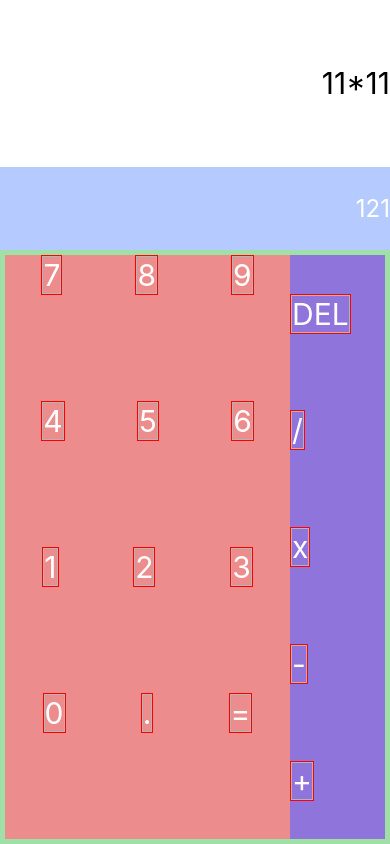
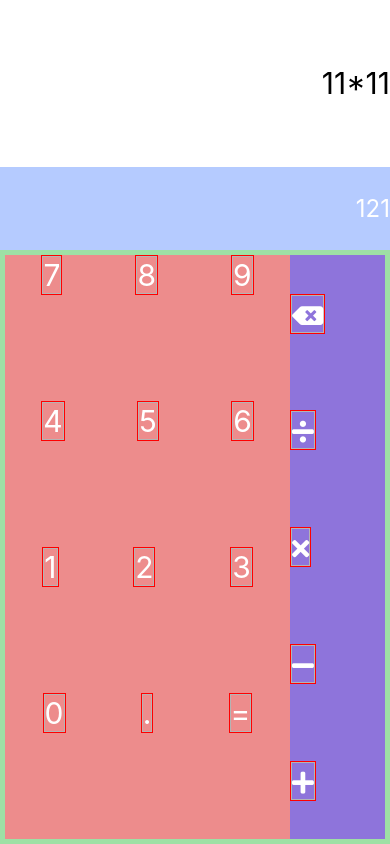
Before and after one commit to MatthieuNadeau96/RNCalculator, a React Native app: screen / in a window 390 px wide. Built offline with nearby package versions, Linux system fonts and the light colour scheme.

Commit message:
added FontAwesome icons to the operationkeys

```diff
--- a/App.js
+++ b/App.js
@@ -6,6 +6,7 @@ import {
 } from 'react-native'
 
 import Key from './src/components/Key'
+import FontAwesome5 from 'react-native-vector-icons/FontAwesome5'
 
 export default class App extends Component {
 
@@ -15,6 +16,12 @@ export default class App extends Component {
 
   render() {
     const { displayValue } = this.state
+    const backspace = (<FontAwesome5 name={'backspace'} size={25} />)
+    const divide = (<FontAwesome5 name={'divide'} size={25} />)
+    const times = (<FontAwesome5 name={'times'} size={25} />)
+    const plus = (<FontAwesome5 name={'plus'} size={25} />)
+    const minus = (<FontAwesome5 name={'minus'} size={25} />)
+    const equals = (<FontAwesome5 name={'equals'} size={25} />)
     return (
       <View style={styles.container}>
 
@@ -48,11 +55,11 @@ export default class App extends Component {
             </View>
           </View>
           <View style={styles.operationKeys}>
-            <Key title={'DEL'} />
-            <Key title={'/'} />
-            <Key title={'x'} />
-            <Key title={'-'} />
-            <Key title={'+'} />
+            <Key title={backspace} />
+            <Key title={divide} />
+            <Key title={times} />
+            <Key title={minus} />
+            <Key title={plus} />
           </View>
         </View>
 
```
